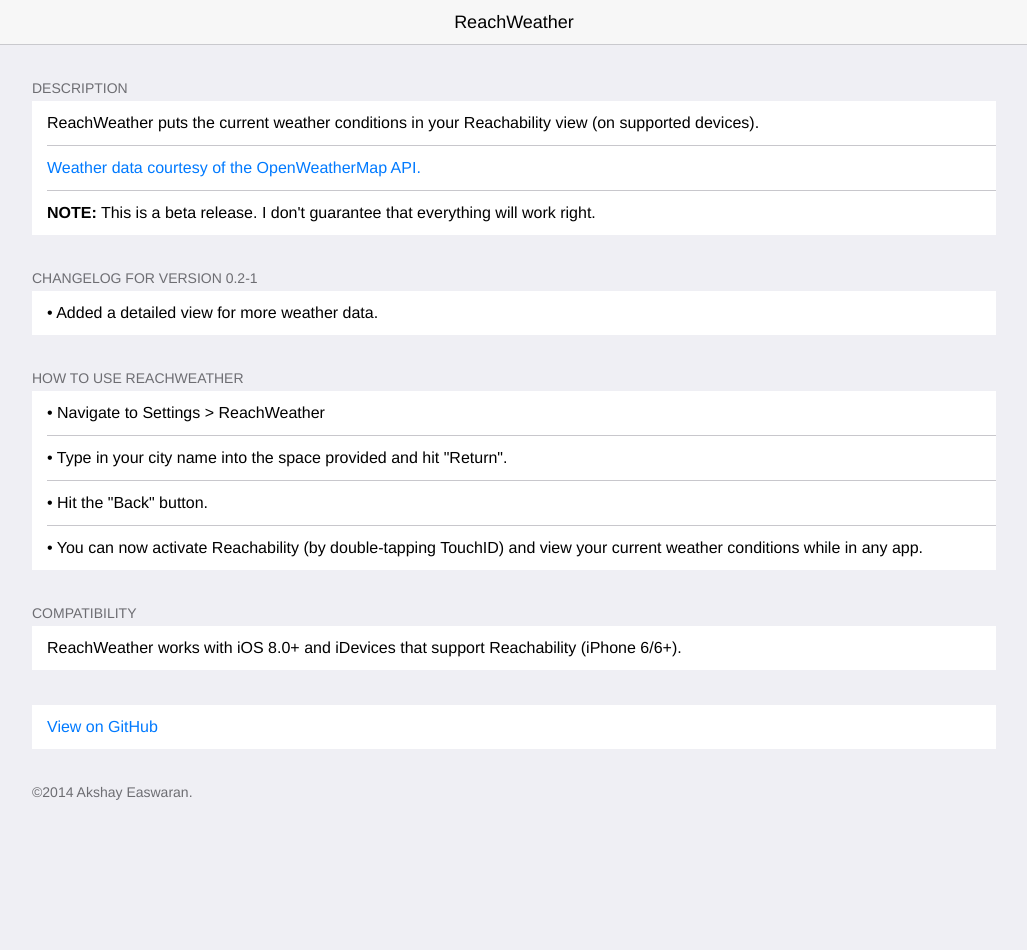
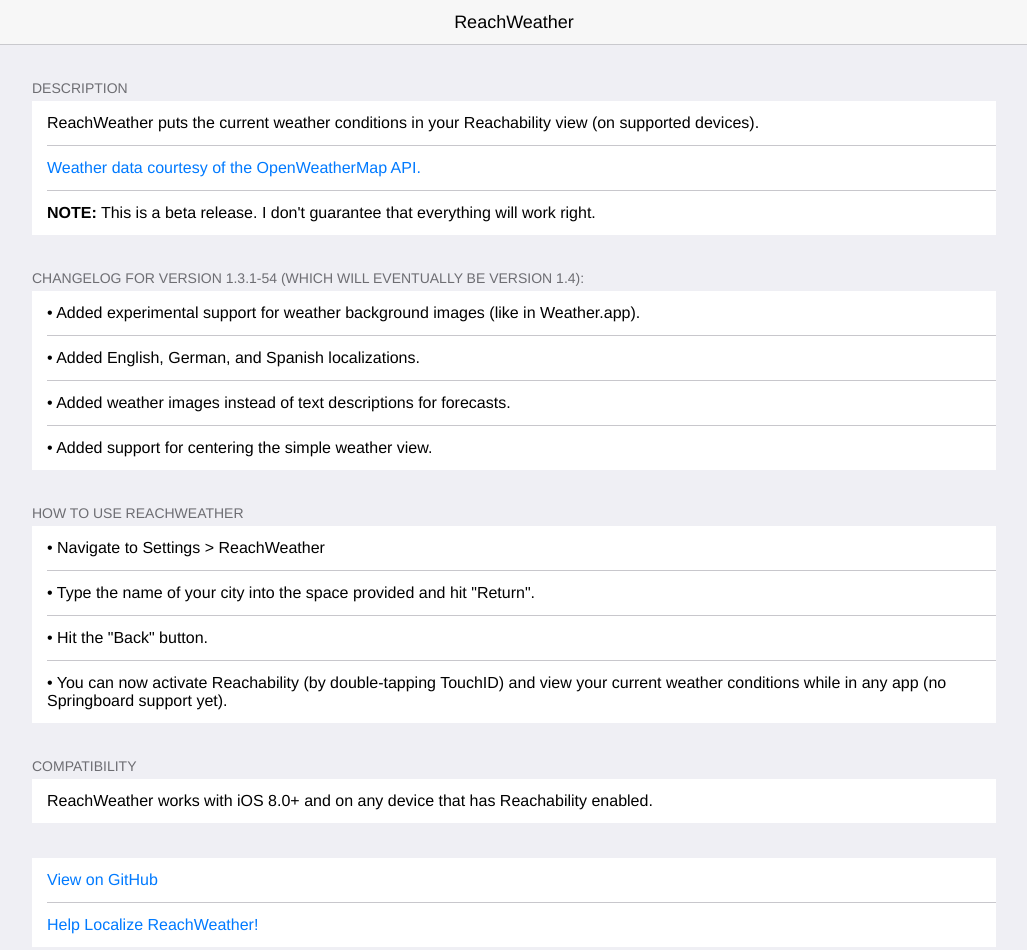
Before and after one commit to akeaswaran/repo, a plain HTML site: page depictions/reachweather.html in a window 1280 px wide. Shown: the top 950 px of the page, without its empty margins (126-1153 px from the left). Before the commit the page ends 835 px from the top, so only its background shows below. Drawn offline with Linux system fonts and the light colour scheme.

Commit message:
new RW beta

```diff
--- a/depictions/reachweather.html
+++ b/depictions/reachweather.html
@@ -24,26 +24,30 @@
                       </li>
                   </ul>
 
-                  <h2>Changelog for version 0.2-1</h2>
+                  <h2>Changelog for version 1.3.1-54 (which will eventually be version 1.4):</h2>
                   <ul>
-                      <li><p>&bull; Added a detailed view for more weather data.</p></li>
+                      <li><p>&bull; Added experimental support for weather background images (like in Weather.app).</p></li>
+                      <li><p>&bull; Added English, German, and Spanish localizations.</p></li>
+                      <li><p>&bull; Added weather images instead of text descriptions for forecasts.</p></li>
+                      <li><p>&bull; Added support for centering the simple weather view.</p></li>
                   </ul>
 
                   <h2>How to use ReachWeather</h2>
                   <ul>
                       <li><p>&bull; Navigate to Settings > ReachWeather</p></li>
-                      <li><p>&bull; Type in your city name into the space provided and hit "Return".</p></li>
+                      <li><p>&bull; Type the name of your city into the space provided and hit "Return".</p></li>
                       <li><p>&bull; Hit the "Back" button.</p></li>
-                      <li><p>&bull; You can now activate Reachability (by double-tapping TouchID) and view your current weather conditions while in any app.</p></li>
+                      <li><p>&bull; You can now activate Reachability (by double-tapping TouchID) and view your current weather conditions while in any app (no Springboard support yet).</p></li>
                   </ul>
 
                   <h2>Compatibility</h2>
                   <ul>
-                      <li><p>ReachWeather works with iOS 8.0+ and iDevices that support Reachability (iPhone 6/6+).</p></li>
+                      <li><p>ReachWeather works with iOS 8.0+ and on any device that has Reachability enabled.</p></li>
                   </ul>
 
                   <ul>
                       <li><a href="https://github.com/akeaswaran/ReachWeather">View on GitHub</a></li>
+                      <li><a href="https://github.com/akeaswaran/Localizations">Help Localize ReachWeather!</a></li>
                   </ul>
                 </section>
             </article>
```
Also changed, not shown: 4 other files.
